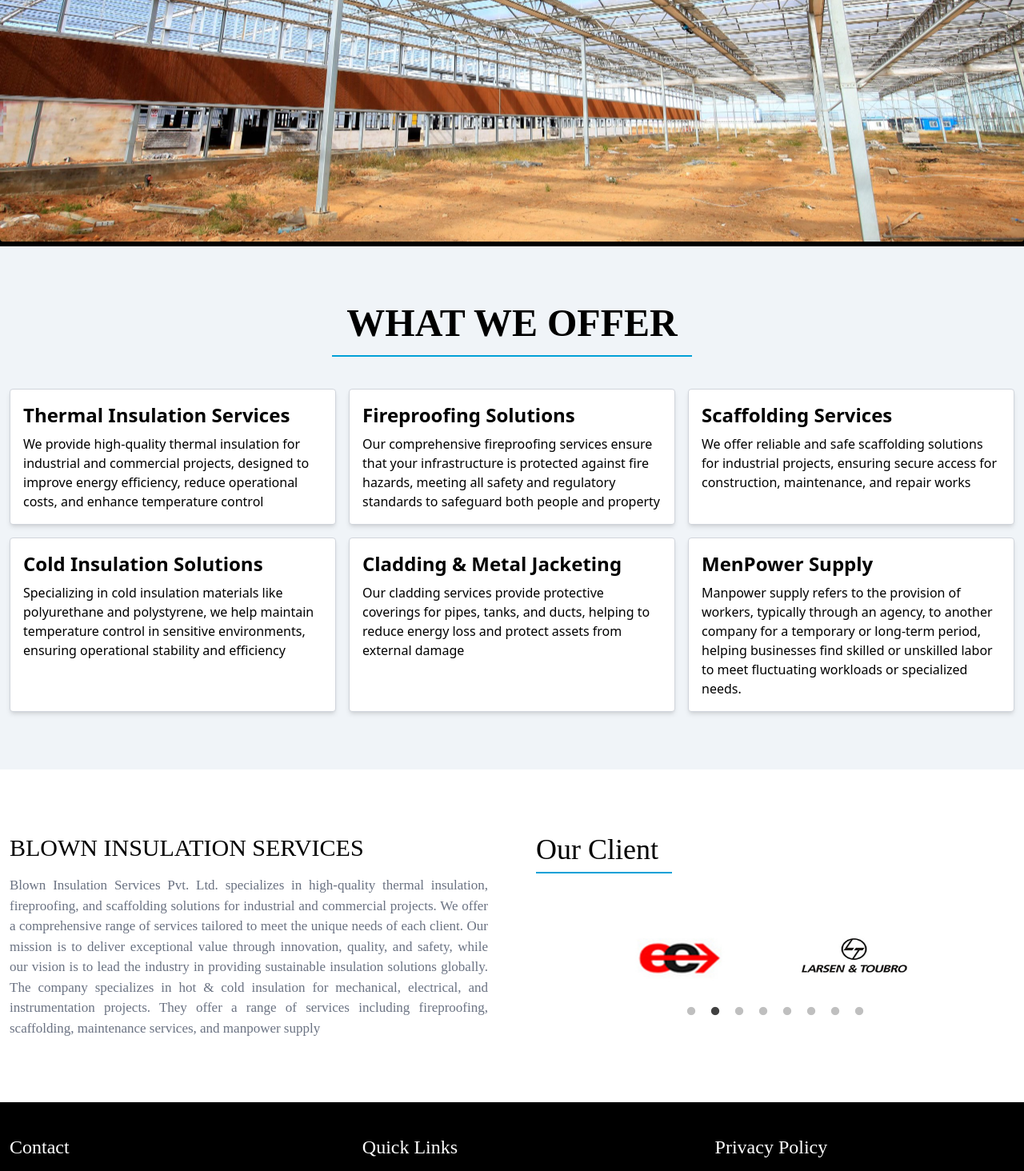
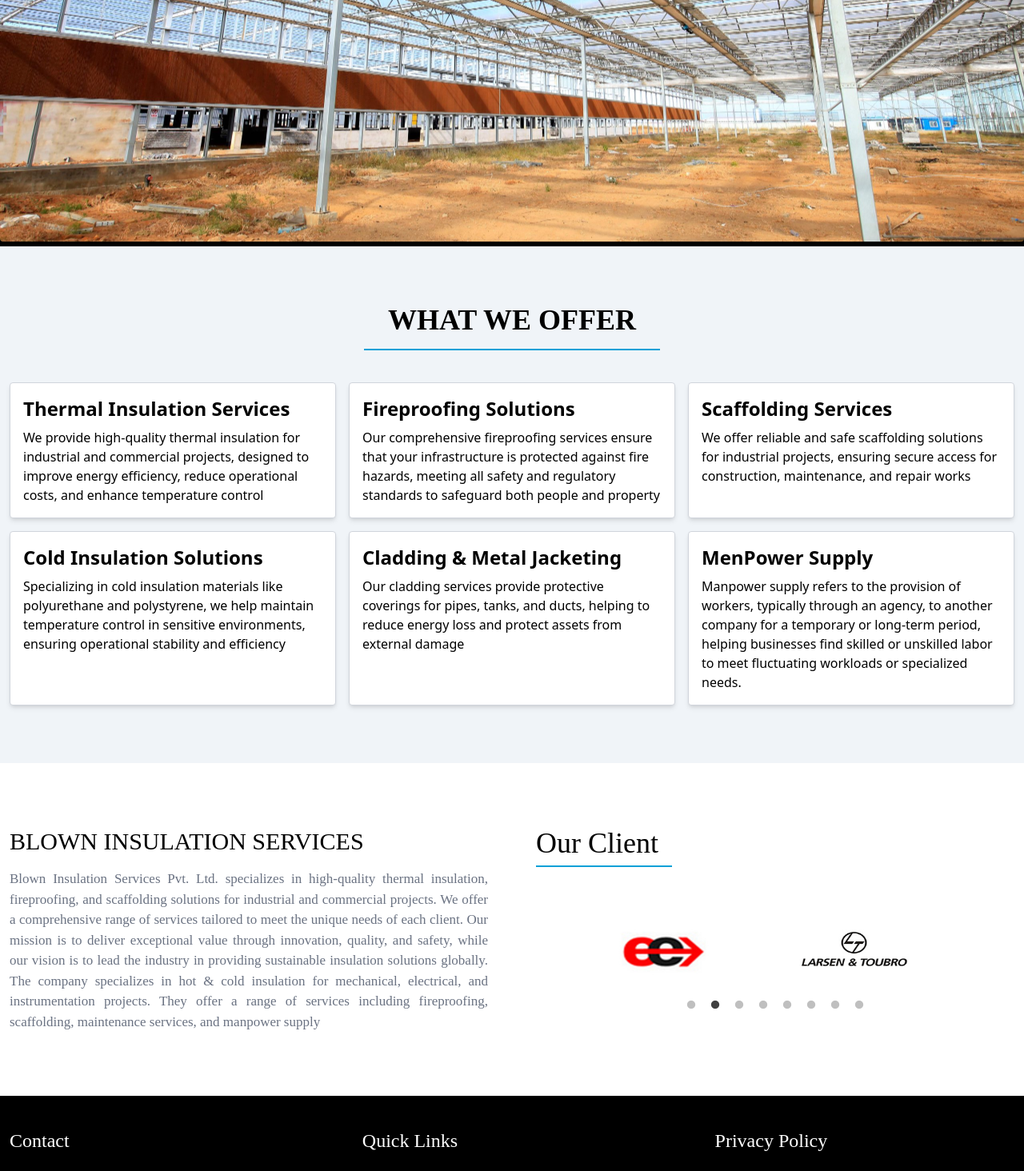
Before and after one commit to gnjsoft/Blown-Insulation, a React (Vite) app: page / in a window 1280 px wide. Shown: the part 298-1762 px from the top of the page at 80% size. Built offline with nearby package versions, Linux system fonts and the light colour scheme.

Commit message:
border width

```diff
--- a/src/pages/Banner.jsx
+++ b/src/pages/Banner.jsx
@@ -17,8 +17,8 @@ export default function Banner() {
     return (
         <div>
             {/* Slider Section */}
-            <section className='bg-black'>
-                <div className="lg:max-w-[full] md:max-w-full overflow-hidden">
+            <section section className='bg-black' >
+                <div className="lg:max-w-full overflow-hidden">
                     <Slider {...settings}>
                         <div>
                             <img src="blownimage/s1.jpeg" alt="Slide 1" className="w-full h-150 object-cover rounded" />
@@ -31,7 +31,7 @@ export default function Banner() {
                         </div>
                     </Slider>
                 </div>
-            </section>
+            </section >
         </div>
     )
 }
--- a/src/pages/Client.jsx
+++ b/src/pages/Client.jsx
@@ -33,7 +33,7 @@ export default function Client() {
                         <div className='border-b-2 border-[#00a0d7] w-[170px] pb-2'>
                             <h1 className='font-[tenor-sans] text-4xl'>Our Client</h1>
                         </div>
-                        <div className="lg:max-w-[full] md:max-w-full overflow-hidden py-5 mt-8 px-20 ">
+                        <div className="lg:max-w-[full] md:max-w-full overflow-hidden py-5 mt-8 px-15 ">
                             <Slider {...settings} className='custom-slider-dots'>
                                 <div>
                                     <img src="blownimage/adani.jpg" alt="Slide 1" className="w-50 h-25" />
@@ -84,7 +84,7 @@ export default function Client() {
                         </div>
                     </div>
                 </div>
-            </section >
+            </section>
         </>
     )
 }
--- a/src/pages/Introduction.jsx
+++ b/src/pages/Introduction.jsx
@@ -5,8 +5,8 @@ export default function Introduction() {
         <>
             <div className='bg-[#f0f4f8] p-3'>
                 <section className='lg:max-w-[1320px] md:max-w-full mx-auto py-15'>
-                    <div className='border-b-2  border-[#00a0d7] w-[450px] pb-4 text-center mx-auto'>
-                        <h1 className='text-5xl font-semibold font-[tenor-sans] '>WHAT WE OFFER</h1>
+                    <div className='border-b-2  border-[#00a0d7] w-[370px] pb-4 text-center mx-auto'>
+                        <h1 className='text-4xl font-semibold font-[tenor-sans] '>WHAT WE OFFER</h1>
                     </div>
 
                     <div className='grid grid-cols-1 md:grid-cols-2 lg:grid-cols-3 gap-4 mt-10'>
```
